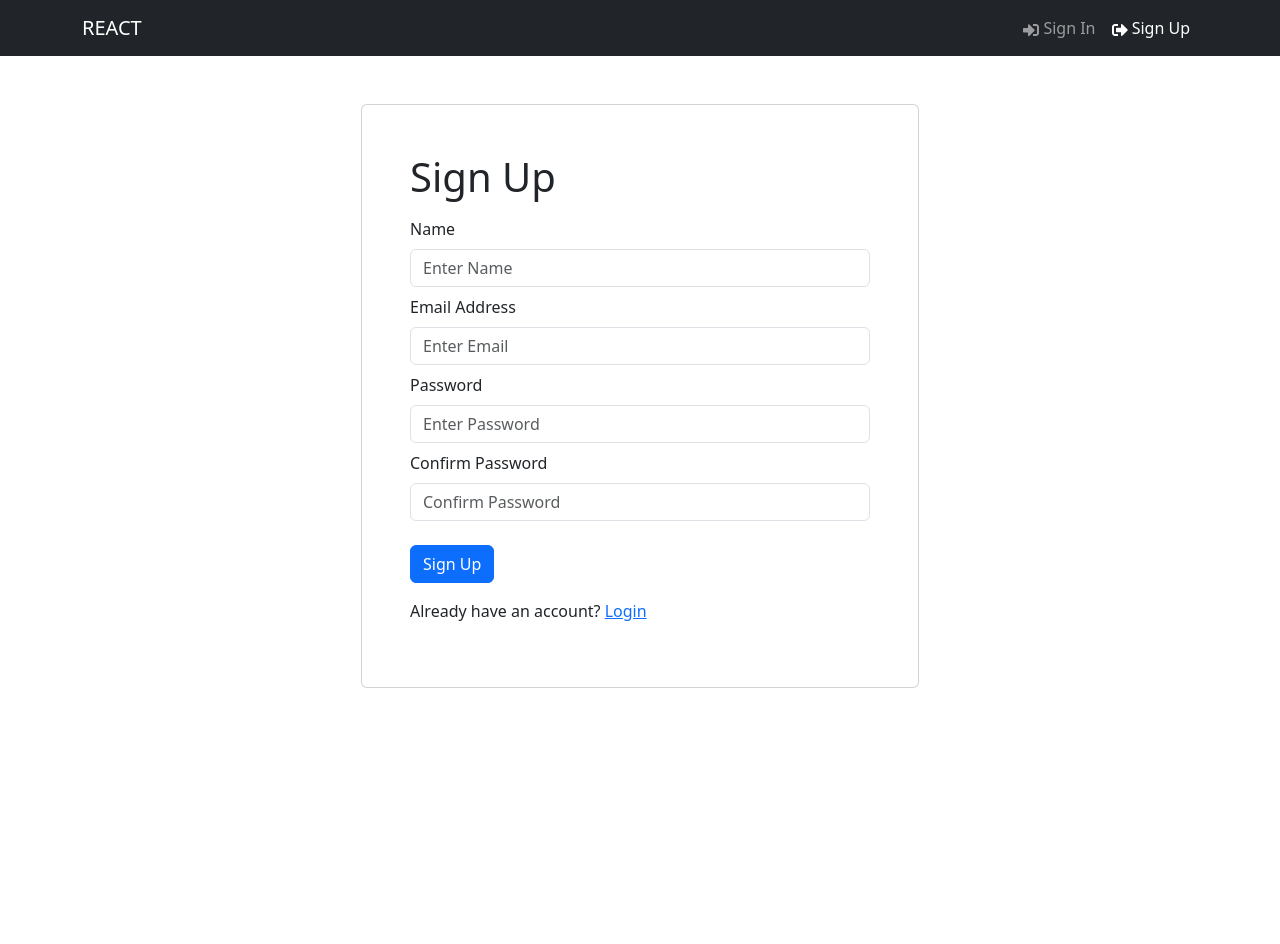
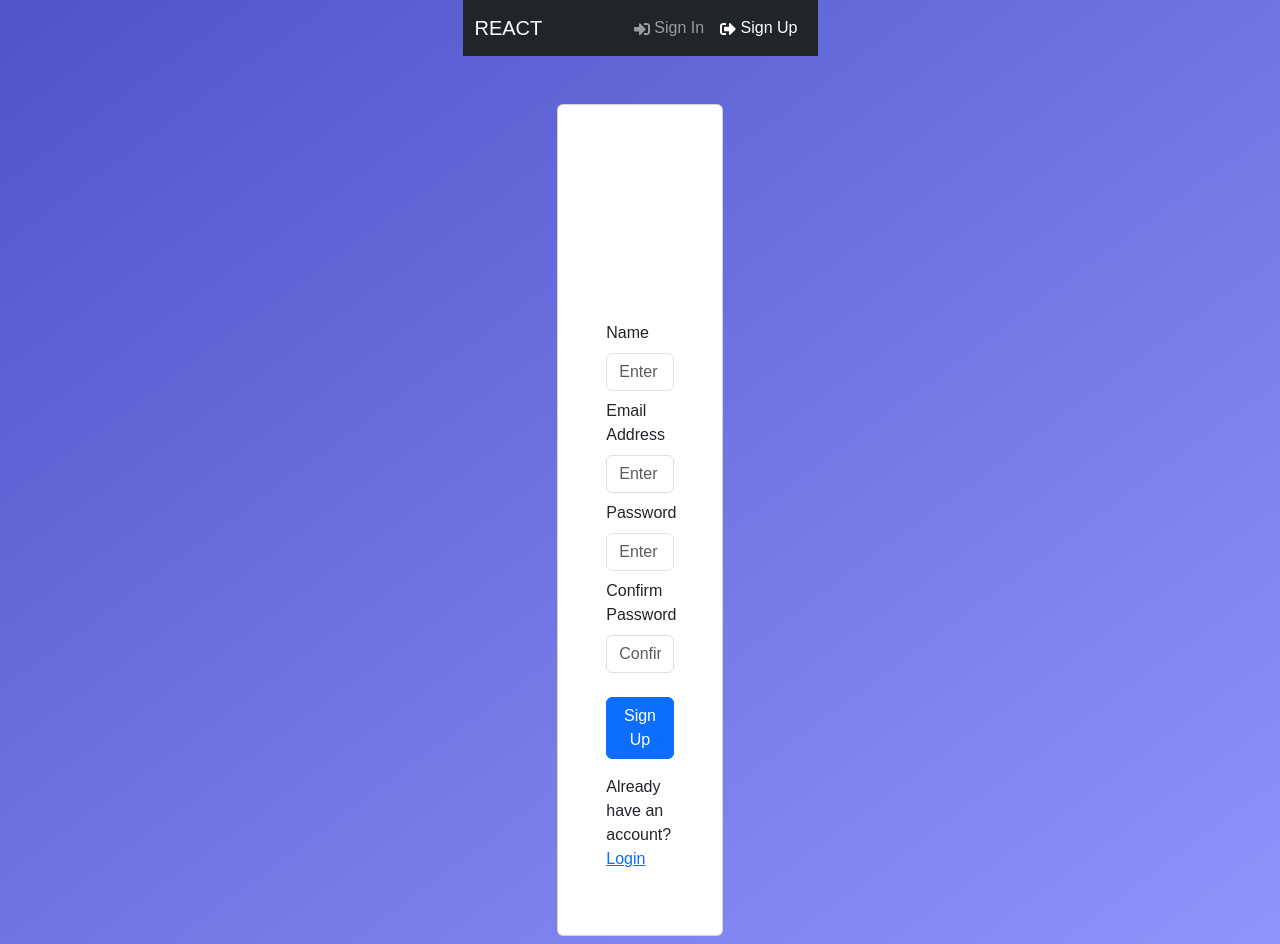
Before and after one commit to sarathsathish07/Gamitar, a React (Vite) app in the folder frontend/: page /register in a window 1280 px wide. Before the commit the page ends 800 px from the top, so only its background shows below. Built offline with nearby package versions, Linux system fonts and the light colour scheme; no server answers.

Commit message:
login style

```diff
--- a/frontend/src/index.css
+++ b/frontend/src/index.css
@@ -44,3 +44,97 @@ h2 {
 h4 {
   color: #198754;
 }
+
+
+/* LoginScreen.css */
+
+body {
+  background: linear-gradient(to bottom right, #4e54c8, #8f94fb);
+  display: flex;
+  align-items: center;
+  justify-content: center;
+  min-height: 100vh;
+  margin: 0;
+  font-family: Arial, sans-serif;
+}
+
+h1 {
+  color: #fff;
+  font-size: 2.5rem;
+  text-align: center;
+  font-weight: 700;
+  margin-bottom: 1rem;
+}
+
+.FormContainer {
+  background: #ffffff;
+  padding: 2rem 2.5rem;
+  border-radius: 12px;
+  box-shadow: 0 8px 15px rgba(0, 0, 0, 0.1);
+  max-width: 400px;
+  width: 100%;
+  text-align: center;
+}
+
+.FormContainer form {
+  width: 100%;
+}
+
+.FormContainer .form-group {
+  margin-bottom: 1.5rem;
+}
+
+.FormContainer .form-label {
+  font-size: 0.9rem;
+  font-weight: 600;
+  color: #333;
+}
+
+.FormContainer .form-control {
+  font-size: 0.9rem;
+  padding: 0.75rem;
+  border-radius: 8px;
+  border: 1px solid #ddd;
+  box-shadow: inset 0 1px 2px rgba(0, 0, 0, 0.1);
+}
+
+.FormContainer .form-control:focus {
+  border-color: #8f94fb;
+  box-shadow: 0 0 4px rgba(143, 148, 251, 0.5);
+}
+
+.Button-primary {
+  background: linear-gradient(to right, #8f94fb, #4e54c8);
+  border: none;
+  font-size: 1rem;
+  font-weight: 600;
+  padding: 0.75rem;
+  border-radius: 8px;
+  transition: background 0.3s ease;
+  color: white;
+  cursor: pointer;
+}
+
+.Button-primary:hover {
+  background: linear-gradient(to right, #4e54c8, #8f94fb);
+}
+
+.Button-primary:disabled {
+  background: #cccccc;
+  cursor: not-allowed;
+}
+
+.py-3 {
+  padding-top: 1rem;
+  padding-bottom: 1rem;
+}
+
+.link {
+  color: #8f94fb;
+  text-decoration: none;
+  font-weight: 500;
+}
+
+.link:hover {
+  color: #4e54c8;
+}
```
